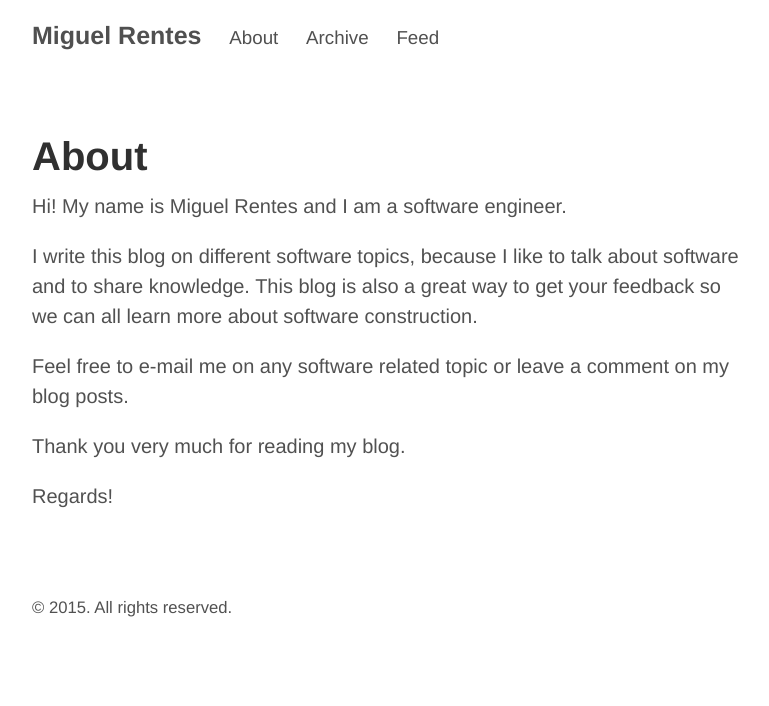
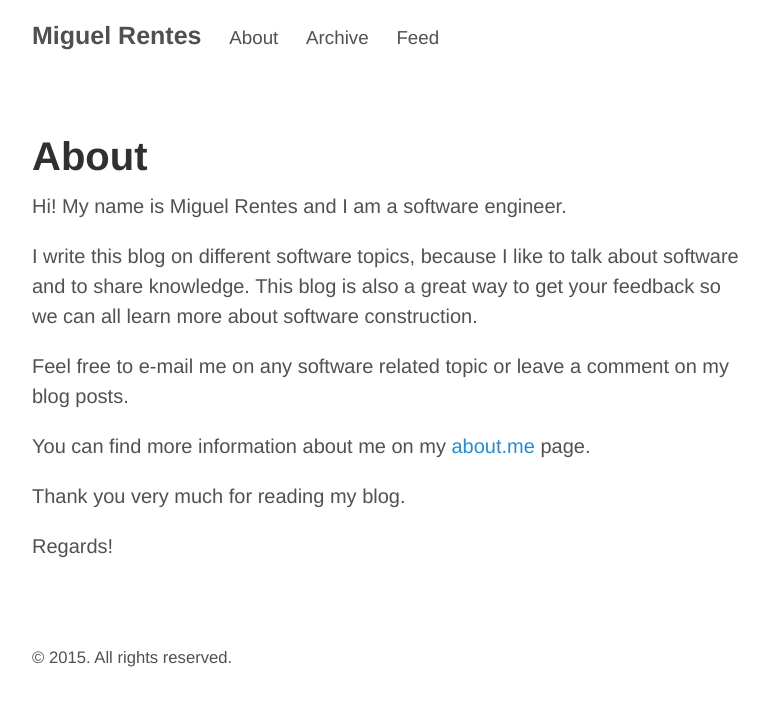
Before and after one commit to rentes/rentes.github.io, a Jekyll site: the page built from about.md, in a window 1280 px wide. Shown: the top 706 px of the page, without its empty margins (248-1017 px from the left). Built offline with Jekyll 4.4.1, drawn with Linux system fonts in a browser that asks for light colours.

Commit message:
Adds the about.me link on the about page

```diff
--- a/about.md
+++ b/about.md
@@ -12,6 +12,10 @@ to get your feedback so we can all learn more about software construction.
 Feel free to e-mail me on any software related topic or leave a
 comment on my blog posts.
 
+You can find more information about me on my [about.me][about-me] page.
+
 Thank you very much for reading my blog.
 
 Regards!
+
+[about-me]: http://about.me/rentes/
```
